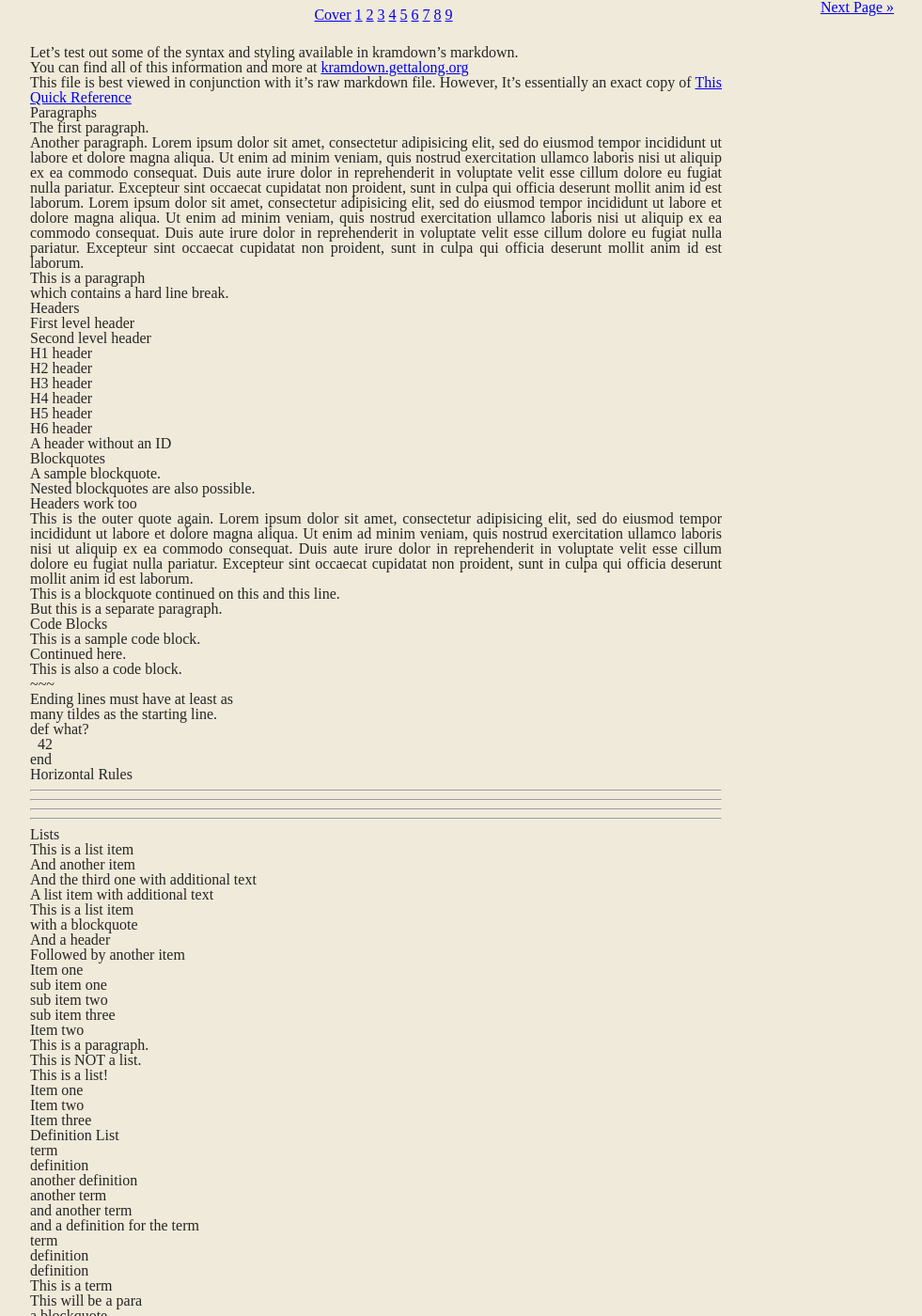
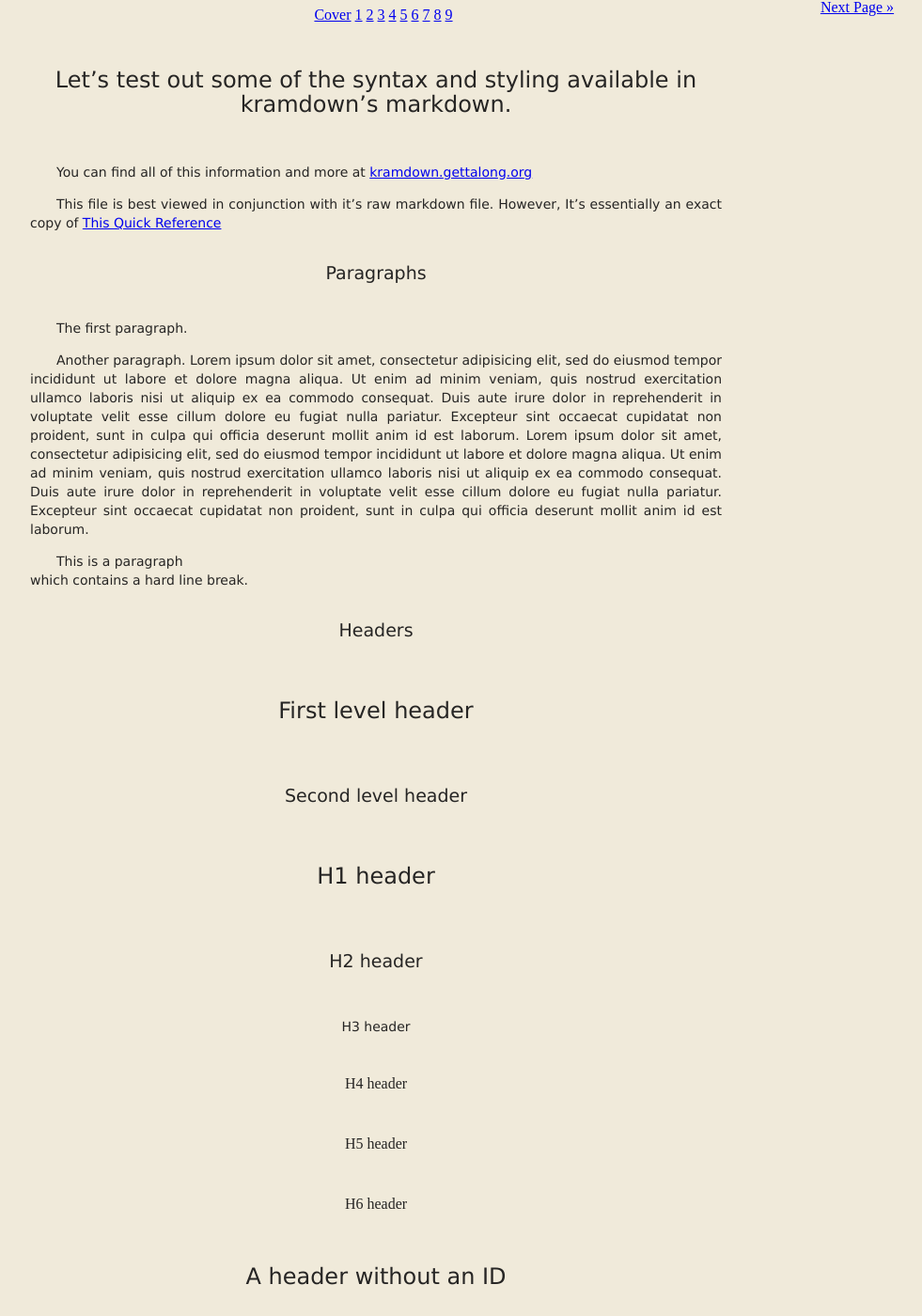
Before and after one commit to kevinfalting/project22, a Jekyll site: the page built from test.md, in a window 1280 px wide and 1400 px high. Shown: the whole window at 94% size, without its empty margins (240-1221 px from the left). Built offline with Jekyll 4.4.1, drawn with Linux system fonts in a browser that asks for light colours.

Commit message:
add styling to pages - mostly text font and spacing

```diff
--- a/_sass/project22.scss
+++ b/_sass/project22.scss
@@ -1,4 +1,8 @@
 // Variable Defaults
+
+$background_color: #F0EADA;
+$text_color: #262524;
+$page_navigation_color: rgba(100, 100, 100, 0.1);
 
 // Import partials.
 @import
--- a/_sass/project22/_base.scss
+++ b/_sass/project22/_base.scss
@@ -1,4 +1,56 @@
 // Edit html elements here
+
+// This is from http://cssfontstack.com
+h1 {
+	font-family: Verdana, Geneva, sans-serif;
+	font-size: 24px;
+	font-style: normal;
+	font-variant: normal;
+	font-weight: 500;
+	line-height: 26.4px;
+}
+h2 {
+	font-family: Verdana, Geneva, sans-serif;
+	font-size: 19px;
+	font-style: normal;
+	font-variant: normal;
+	font-weight: 500;
+	line-height: 20.9px;
+}
+h3 {
+	font-family: Verdana, Geneva, sans-serif;
+	font-size: 14px;
+	font-style: normal;
+	font-variant: normal;
+	font-weight: 500;
+	line-height: 15.4px;
+}
+p {
+	font-family: Verdana, Geneva, sans-serif;
+	font-size: 14px;
+	font-style: normal;
+	font-variant: normal;
+	font-weight: 400;
+	line-height: 20px;
+}
+blockquote {
+	font-family: Verdana, Geneva, sans-serif;
+	font-size: 21px;
+	font-style: normal;
+	font-variant: normal;
+	font-weight: 400;
+	line-height: 30px;
+}
+pre {
+	font-family: Verdana, Geneva, sans-serif;
+	font-size: 13px;
+	font-style: normal;
+	font-variant: normal;
+	font-weight: 400;
+	line-height: 18.5714px;
+}
+
+// User generated css
 
 body {
 	background-color: $background_color;
@@ -11,3 +63,14 @@ nav {
 	padding: 0.5em;
 	text-align: center;
 }
+
+h1, h2, h3, h4, h5, h6 {
+	text-align: center;
+	padding-top: 1em;
+	padding-bottom: 2em;
+}
+
+p {
+	padding-bottom: 1em;
+	text-indent: 2em;
+}
```
